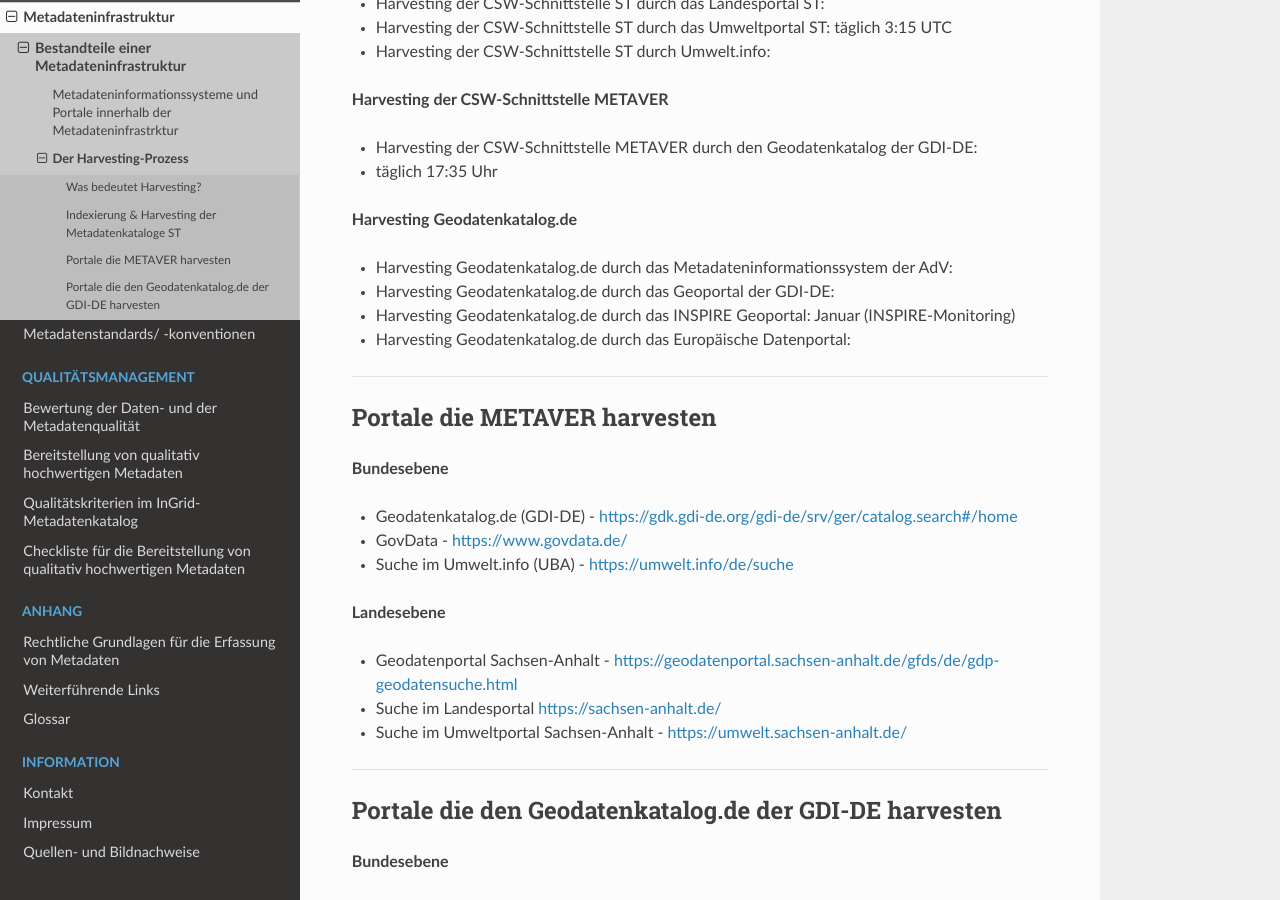
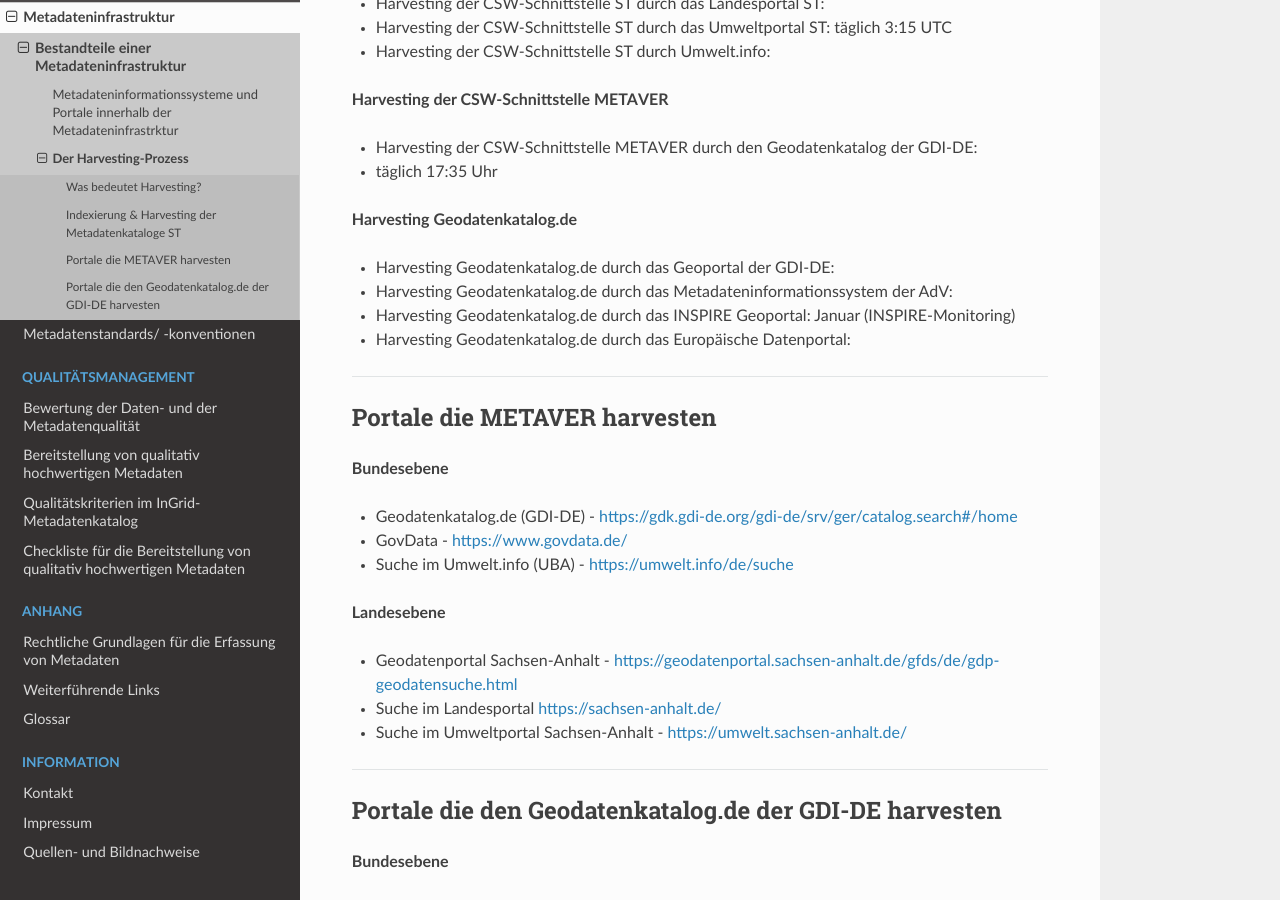
Before and after one commit to tomiwo/ingrid-mdk-st-high-quality-metadata, a Sphinx documentation site: the page built from docs/grundlagen/harvesting-prozess.rst, in a window 1280 px wide and 900 px high, scrolled down 786 px. Built offline with Sphinx 7.4.7 and the Read the Docs theme 3.1.0, drawn with Linux system fonts in a browser that asks for light colours.

```diff
--- a/docs/grundlagen/harvesting-prozess.rst
+++ b/docs/grundlagen/harvesting-prozess.rst
@@ -46,8 +46,8 @@ Indexierung & Harvesting der Metadatenkataloge ST
 
 **Harvesting Geodatenkatalog.de**
 
+- Harvesting Geodatenkatalog.de durch das Geoportal der GDI-DE:
 - Harvesting Geodatenkatalog.de durch das Metadateninformationssystem der AdV:
-- Harvesting Geodatenkatalog.de durch das Geoportal der GDI-DE:
 - Harvesting Geodatenkatalog.de durch das INSPIRE Geoportal: Januar (INSPIRE-Monitoring)
 - Harvesting Geodatenkatalog.de durch das Europäische Datenportal:
 
```
